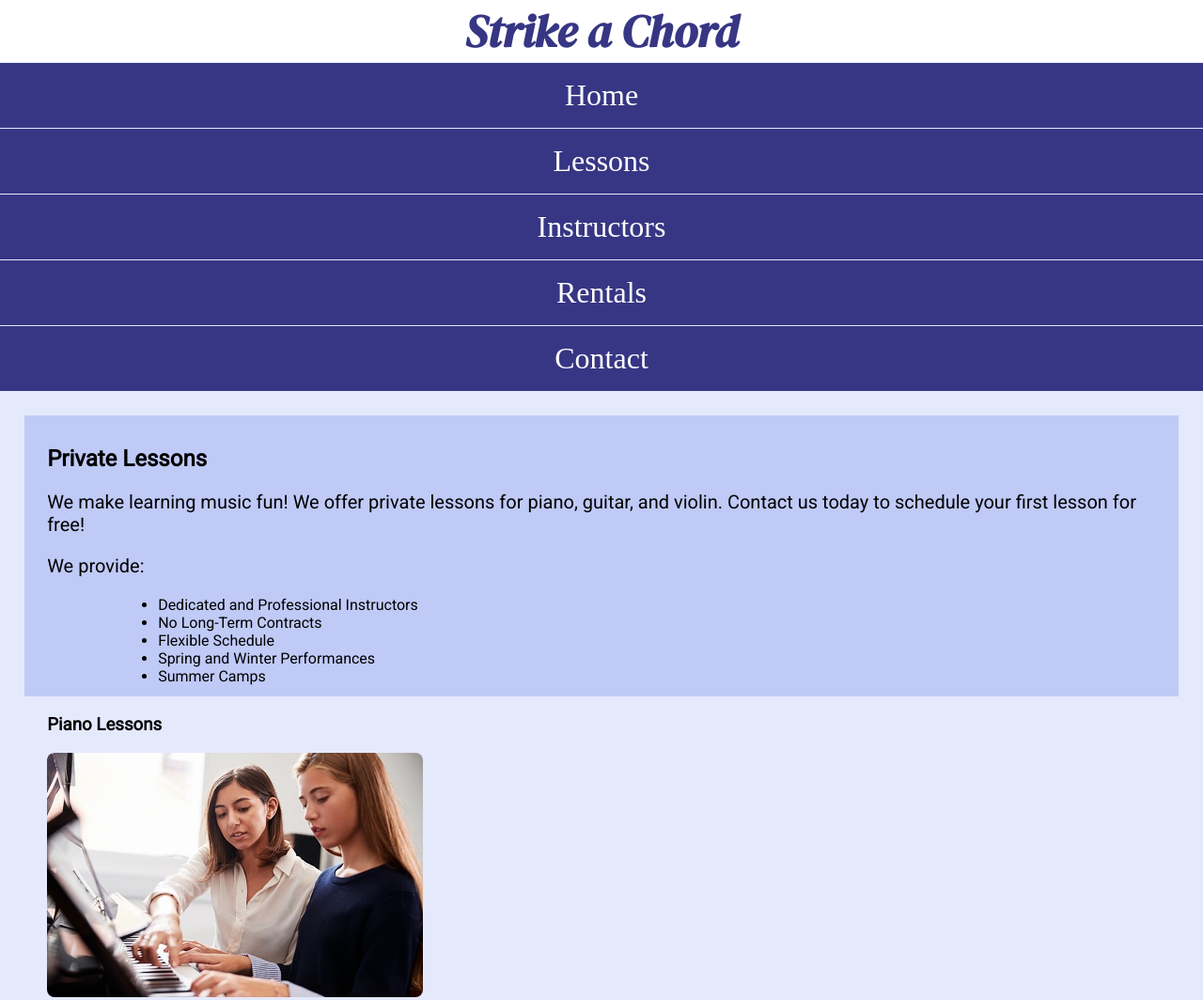
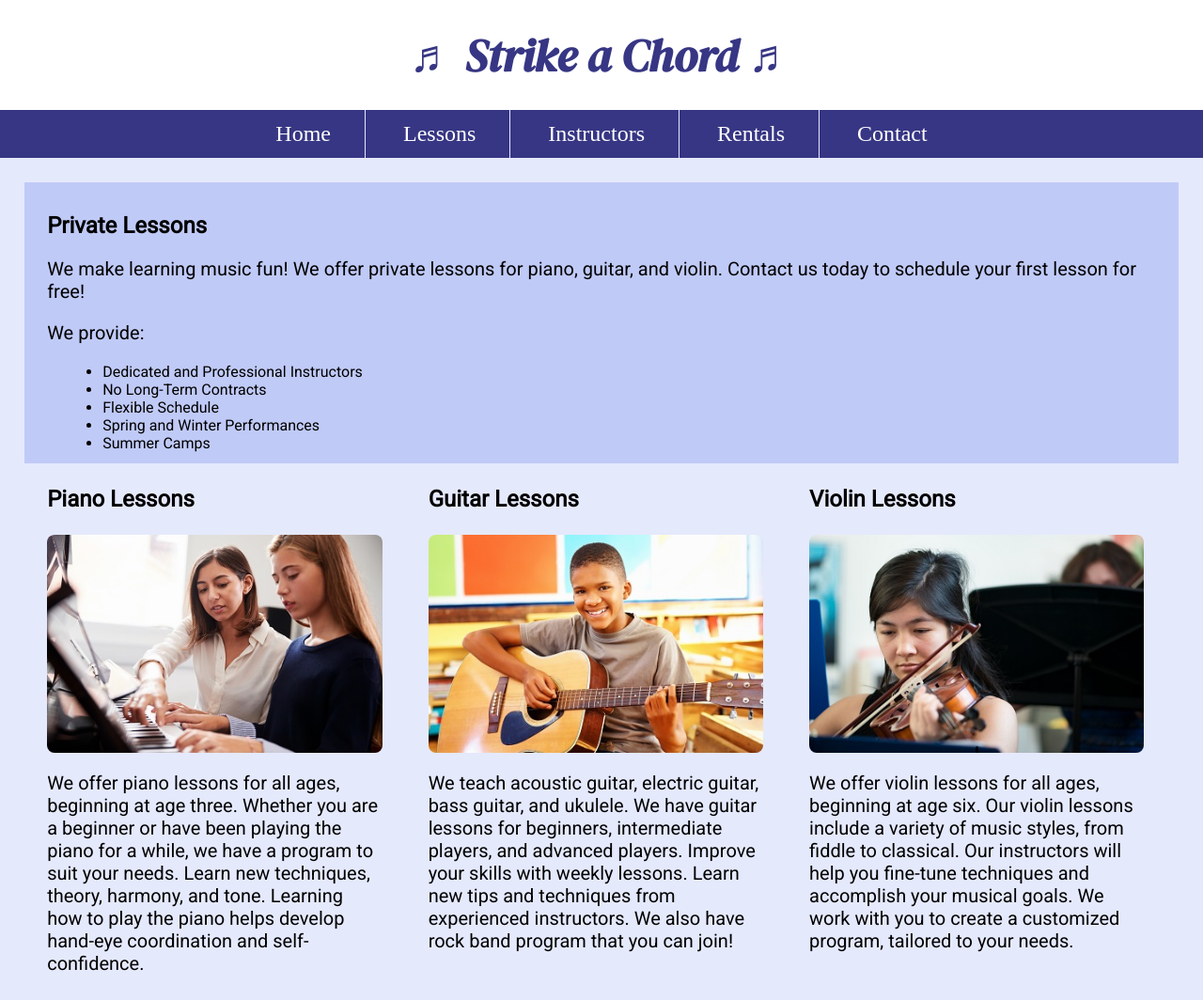
Before and after one commit to DylanMGM/music, a plain HTML site: page lessons.html in a window 1280 px wide. Shown: the top 1064 px of the page at 94% size. Drawn offline with Linux system fonts and the light colour scheme.

Commit message:
CSS for tab and desk

```diff
--- a/css/styles.css
+++ b/css/styles.css
@@ -139,3 +139,89 @@ footer a{
     color: #4645a8;
     text-decoration: none;
 }
+
+/*Media Query for Tablet Viewport*/
+@media screen and (min-width: 550px),print {
+
+    /*Tablet Viewport: Show tab-desk class, hide mobile class*/
+    .tab-desk{
+        display: block;
+    }
+
+    .mobile{
+        display: none;
+    }
+
+    /*Tablet Viewport: Style rules for header content*/
+    span.tab-desk{
+        display: inline;
+    }
+
+    /*Tablet Viewport: Style rules for nav area*/
+    nav li{
+        border-top: none;
+        display: inline-block;
+        font-size: 1.5em;
+        border-right: 1px solid #e5e9fc;
+    }
+
+    nav li:last-child{
+        border-right: none;
+    }
+
+    nav li a{
+        padding: 0.25em 0.5em;
+    }
+
+    /*Tablet Viewport: Style rule for map*/
+    .map{
+        width: 500px;
+        height: 450px;
+    }
+
+}
+
+/*Media Query for Desktop Viewport*/
+@media screen and (min-width: 769px),print {
+
+    /*Desktop Viewport: Style rule for header*/
+    header{
+        padding: 2%;
+    }
+
+    /*Desktop Viewport: Style rules for nav area*/
+    nav li a{
+        padding: 0.5em 1.5em;
+    }
+
+    nav li a:hover{
+        color: #373684;
+        background-color: #e5e9fc;
+    }
+
+    /*Desktop Viewport: Style rules for main content*/
+    #info ul{
+        margin-left: 5%;
+    }
+
+    main h3{
+        font-size: 1.5em;
+    }
+
+    #piano, #guitar, #violin{
+        width: 29%;
+        float: left;
+        margin: 0 2%;
+    }
+
+}
+
+/*Media Query for Print*/
+@media print{
+
+    body{
+        background-color: #fff;
+        color: #000;
+    }
+
+}
```
Also changed, not shown: contact.html (+3 -1 lines).
